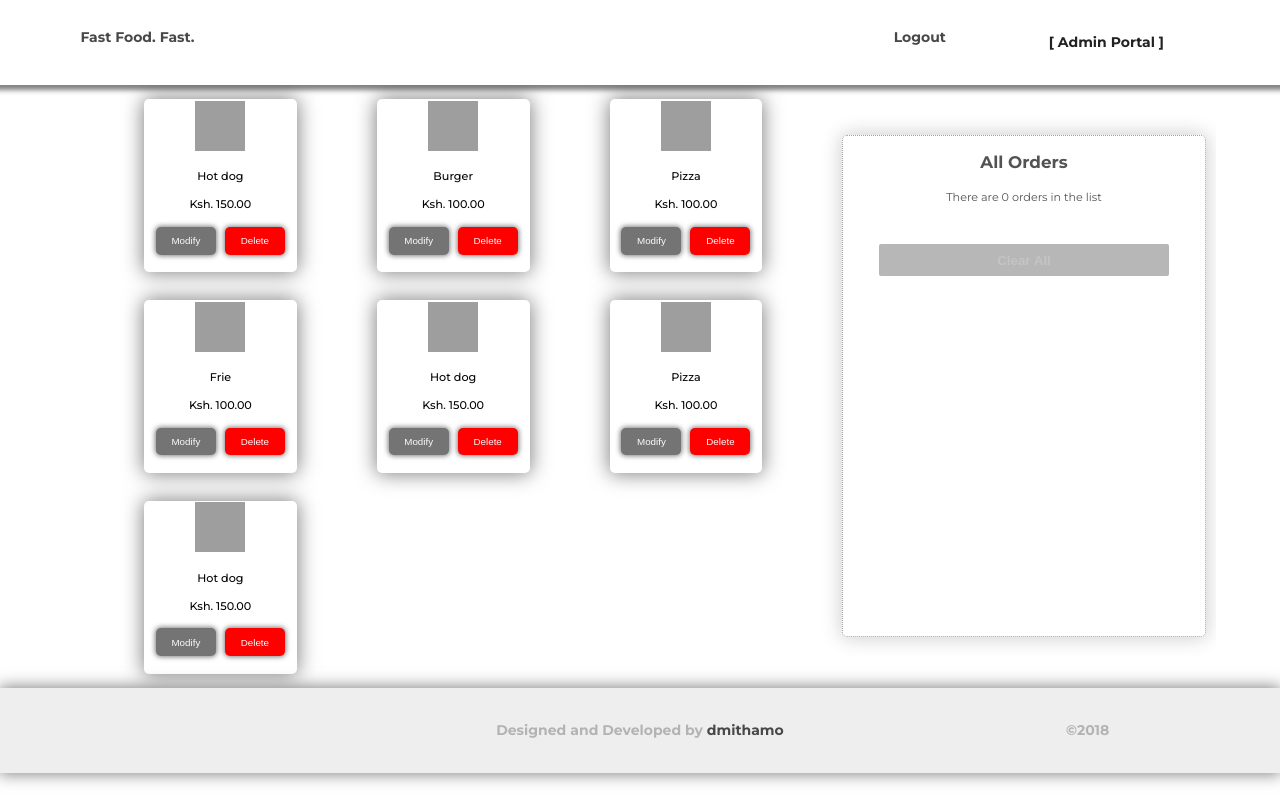
After one commit to dmithamo/fast-food-fast, a PHP site: page /UI/admin_portal.html in a window 1280 px wide. The commit adds this page. Run offline with PHP 8.4, Linux system fonts and the light colour scheme; some libraries are stand-ins or nearby versions; grey boxes are pictures that could not be loaded.

Commit message:
[feature #160146224] : Add requisite UI elements to allow Admin Login

```diff
--- /dev/null
+++ b/UI/admin_portal.html
@@ -0,0 +1,131 @@
+<!-- This is the web app's homepage -->
+<!DOCTYPE html>
+<html lang="en">
+<head>
+    <meta charset="UTF-8">
+    <meta name="viewport" content="width=device-width, initial-scale=1.0">
+    <meta http-equiv="X-UA-Compatible" content="ie=edge">
+    <link rel="stylesheet" href="./css/main_css.css">
+    <link rel="stylesheet" href="./css/orders.css">
+    <link rel="stylesheet" href="./css/admin_portal.css">
+    <link href="https://fonts.googleapis.com/css?family=Montserrat:400,500,700" rel="stylesheet">
+    <link rel="stylesheet" href="https://use.fontawesome.com/releases/v5.3.1/css/all.css" integrity="sha384-mzrmE5qonljUremFsqc01SB46JvROS7bZs3IO2EmfFsd15uHvIt+Y8vEf7N7fWAU" crossorigin="anonymous">
+    <title>FFF : Admin Portal</title>
+</head>
+<body>
+    <header>
+        <div class="container">
+            <a href="#">Fast Food. Fast.</a>
+            <nav>
+                <a id="logout-link" href="../index.html">Logout</a>
+                <p>[ Admin Portal ]</p>
+            </nav>
+        </div>
+    </header>
+    <section class="container">
+        <ul id="food-items">
+            <li class="food-item">
+                <figure>
+                    <img src="https://thumbs.dreamstime.com/b/american-style-hot-dog-lettuce-onion-tomato-close-up-white-background-fast-food-71465611.jpg" alt="hotdog">
+                    <figcaption>
+                        <p class="item-name">Hot dog</p>
+                        <p class="item-price">Ksh. 150.00</p>
+                        <button class="admin-btn edit-btn">Modify</button>
+                        <button class="admin-btn delete-btn">Delete</button>
+                    </figcaption>
+                </figure>
+            </li>
+            <li class="food-item">
+                <figure>
+                    <img src="https://d2gg9evh47fn9z.cloudfront.net/800px_COLOURBOX1947517.jpg" alt="burger">
+                    <figcaption>
+                        <p class="item-name">Burger</p>
+                        <p class="item-price">Ksh. 100.00</p>
+
+                        <button class="admin-btn edit-btn">Modify</button>
+                        <button class="admin-btn delete-btn">Delete</button>
+                    </figcaption>
+                </figure>
+            </li>
+            <li class="food-item">
+                <figure>
+                    <img src="http://s1.1zoom.me/b4248/957/Fast_food_Pizza_Pepper_Tomatoes_Olive_White_515874_3840x2160.jpg" alt="pizza">
+                    <figcaption>
+                        <p class="item-name">Pizza</p>
+                        <p class="item-price">Ksh. 100.00</p>
+
+                        <button class="admin-btn edit-btn">Modify</button>
+                        <button class="admin-btn delete-btn">Delete</button>
+                    </figcaption>
+                </figure>
+            </li>
+            <li class="food-item">
+                <figure>
+                    <img src="https://media.istockphoto.com/photos/homemade-fast-food-portion-of-french-fries-isolated-on-white-top-picture-id640921294" alt="fries">
+                    <figcaption>
+                        <p class="item-name">Frie</p>
+                        <p class="item-price">Ksh. 100.00</p>
+
+                        <button class="admin-btn edit-btn">Modify</button>
+                        <button class="admin-btn delete-btn">Delete</button>
+                    </figcaption>
+                </figure>
+            </li>
+            <li class="food-item">
+                <figure>
+                    <img src="https://thumbs.dreamstime.com/b/american-style-hot-dog-lettuce-onion-tomato-close-up-white-background-fast-food-71465611.jpg" alt="hotdog">
+                    <figcaption>
+                        <p class="item-name">Hot dog</p>
+                        <p class="item-price">Ksh. 150.00</p>
+
+                        <button class="admin-btn edit-btn">Modify</button>
+                        <button class="admin-btn delete-btn">Delete</button>
+                    </figcaption>
+                </figure>
+            </li>
+            <li class="food-item">
+                <figure>
+                    <img src="http://s1.1zoom.me/b4248/957/Fast_food_Pizza_Pepper_Tomatoes_Olive_White_515874_3840x2160.jpg" alt="pizza">
+                    <figcaption>
+                        <p class="item-name">Pizza</p>
+                        <p class="item-price">Ksh. 100.00</p>
+
+                        <button class="admin-btn edit-btn">Modify</button>
+                        <button class="admin-btn delete-btn">Delete</button>
+                    </figcaption>
+                </figure>
+            </li>
+            <li class="food-item">
+                <figure>
+                    <img src="https://thumbs.dreamstime.com/b/american-style-hot-dog-lettuce-onion-tomato-close-up-white-background-fast-food-71465611.jpg" alt="hotdog">
+                    <figcaption>
+                        <p class="item-name">Hot dog</p>
+                        <p class="item-price">Ksh. 150.00</p>
+
+                        <button class="admin-btn edit-btn">Modify</button>
+                        <button class="admin-btn delete-btn">Delete</button>
+                    </figcaption>
+                </figure>
+            </li>
+        </ul>
+        <div id="shopping-cart">
+            <h1>All Orders</h1>
+            <p>There are <span id="number-items"> 0 </span> orders in the list</p>
+            <ol id="in-cart">
+            </ol>
+            <button class="confirm-btn confirm-btn-full confirm-btn-empty" id="confirm-order-btn">Clear All</button>
+        </div>
+    </section>
+    <footer>
+        <div class="container">
+            <p class="social-media"></p>
+            <p class="designer-link">
+                Designed and Developed by <a href="https://github.com/dmithamo">  dmithamo </a>
+            </p>
+            <p class="copyright">&copy2018 </p>
+        </div>
+    </footer>
+
+    <script src="./js/orders.js"></script>
+</body>
+</html>
--- /dev/null
+++ b/UI/css/admin_portal.css
@@ -0,0 +1,41 @@
+figure {
+    padding: 0.1rem;
+    width: 150px;
+    height: 170px;
+}
+
+figure>img {
+    width: 50px;
+    height: 50px;
+}
+
+figcaption {
+
+}
+
+.item-price, figcaption {
+    font-size: 0.8rem;
+    font-weight: 500;
+    color: rgb(2, 5, 1);
+}
+
+.edit-btn,
+.delete-btn {
+    width: 40%;
+    border-radius: 5px;
+    background-color: rgb(116, 116, 116);
+    color: rgb(250, 250, 250);
+    font-weight: 400;
+    font-size: 0.7rem;
+    outline: none;
+    margin: 3px;
+}
+
+.edit-btn:hover,
+.delete-btn:hover {
+    border: 1px solid rgb(14, 14, 0);
+}
+
+.delete-btn {
+    background-color: red;
+}
--- a/UI/css/orders.css
+++ b/UI/css/orders.css
@@ -74,7 +74,10 @@ ol>li:last-child {
     border-bottom: 2px solid rgb(114, 114, 114);
  }
 
-.order-btn, .confirm-btn-full {
+.order-btn,
+.confirm-btn-full,
+.edit-btn,
+.delete-btn {
     background-color: rgb(255, 217, 0);
     width: 80%;
     color: rgb(43, 43, 43);
@@ -86,14 +89,18 @@ ol>li:last-child {
     transition: all .3s;
 }
 
-.order-btn:hover, .confirm-btn-full:hover, #history-link:hover, #logout-link:hover {
+.order-btn:hover,
+.confirm-btn-full:hover,
+#history-link:hover,
+#logout-link:hover {
     color: white;
     box-shadow: none;
     background-color: rgb(119, 255, 8);
     border: 2px solid black;
 }
 
-.confirm-btn-empty, .confirm-btn-empty:hover {
+.confirm-btn-empty,
+.confirm-btn-empty:hover {
     /* When no items in shopping cart */
     box-shadow: none;
     background-color: rgb(184, 183, 183);
--- a/UI/login.html
+++ b/UI/login.html
@@ -19,6 +19,7 @@
             <input type="email" name="email-form" placeholder="Enter your email address">
             <input minlength="8" type="password" name="password-form" placeholder="Enter your password" >
             <input id="login-btn" type="submit" value="Login">
+            <p id="admin-login"><a href="admin_portal.html">Admin Login</a></p>
             <p>New here? Register <a href="register.html">here</a></p>
         </form>
     </section>
```
Also changed, not shown: UI/css/register_login.css (+14 -0 lines), UI/js/orders.js (line endings or trailing spaces).
